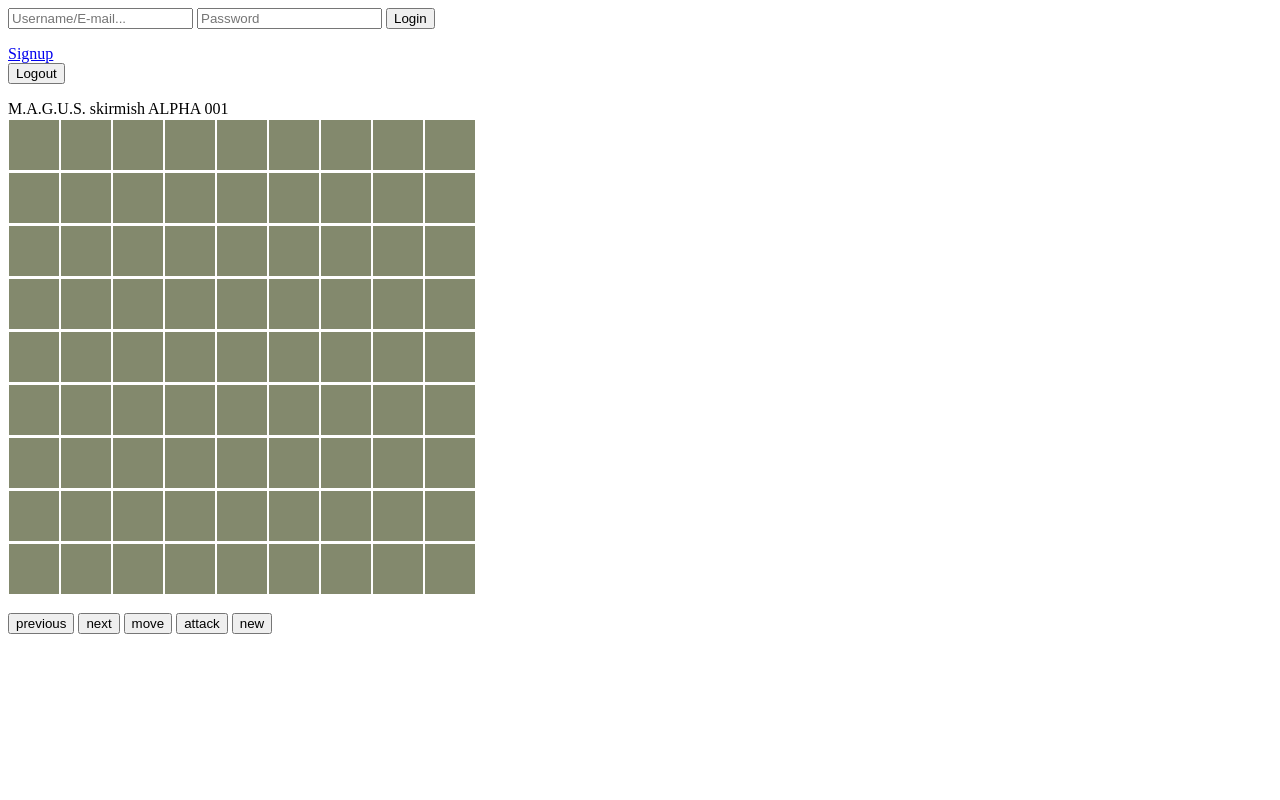
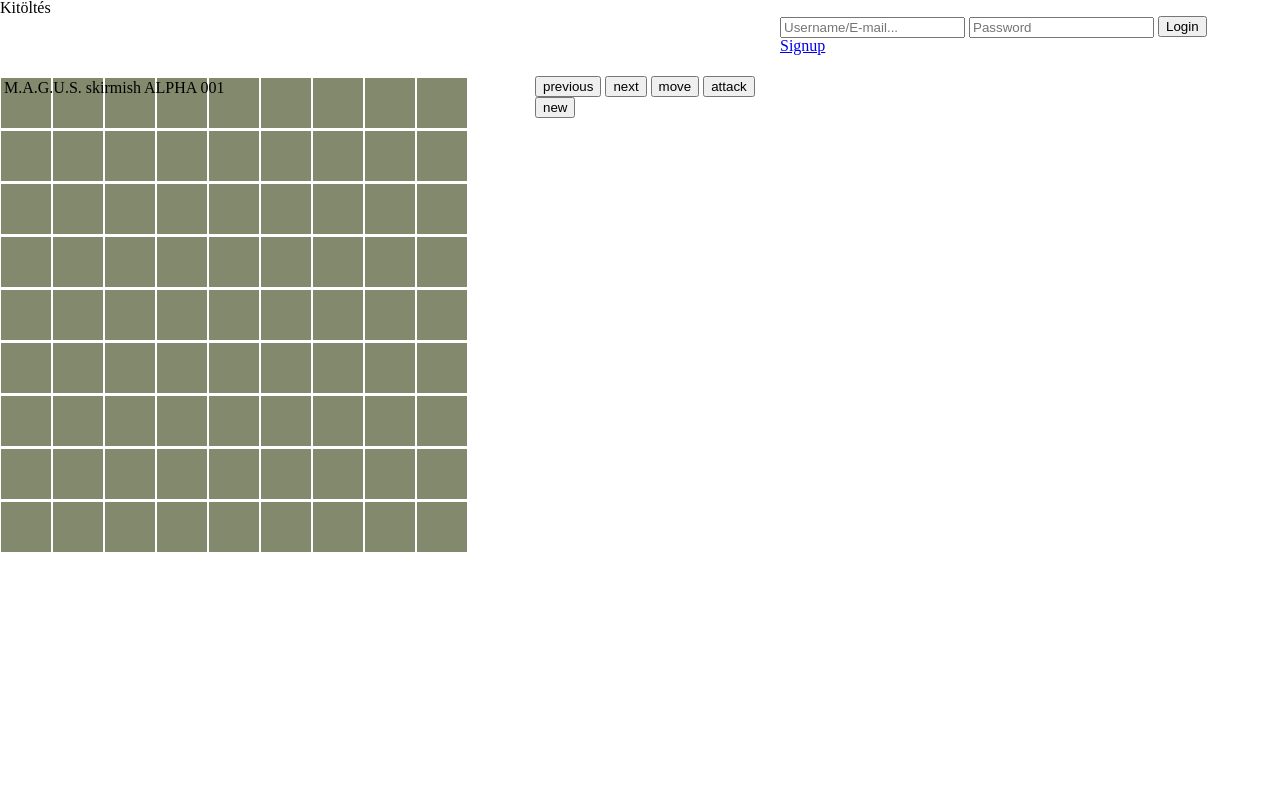
Before and after one commit to bugtrooper/p103_magus_skirmish_dev, a PHP site: page / in a window 1280 px wide. Run offline with PHP 8.4, Linux system fonts and the light colour scheme; data that the repository does not hold is empty.

Commit message:
CSS, Divelés és typo

```diff
--- a/create-new-password.php
+++ b/create-new-password.php
@@ -16,10 +16,8 @@
           <input type="password" name="pwd-repeat" placeholder="Repeat new password">
           <button type="submit" name="reset-password-submit">Reset password</button>
         </form>
-
         <?php
       }
     }
-   ?>
-
+     ?>
 </main>
--- a/index.php
+++ b/index.php
@@ -1,36 +1,15 @@
+<head>
+	<title>Magus Skirmish Project</title>
+	<meta charset="utf-8">
+	<link rel="stylesheet" href="style.css">
+</head>
+<body>
+
+	<div id="Headline">
+		<p>Kitöltés</p>
+		<div id="Login">
 		<?php
 			session_start();
- ?>
-<meta charset="utf-8">
-<style>
-table {
-	border: "0";
-	border-style: none;
-	cellspacing="0";
-	cellpadding="0";
-	border-collapse: collapse;
-	border-spacing: 0px;
-}
-
-table, td {
-	font-size: "0";
-	border: "0";
-	border-collapse: collapse;
-	height: 50px;
-	width: 50px;
-	cellspacing="0";
-	padding-top: 2px;
-	padding-right: 1px;
-	padding-bottom: 1px;
-	padding-left: 1px;
-	border-spacing: 0px;
-}
-</style>
-<body>
-	<!-- Login -->
-
-	<div>
-		<?php
 			if (isset($_SESSION['userId'])) {
 				echo '<form action="processing/logout.php" method="post">
 					<button type="submit">Logout</button>
@@ -42,18 +21,17 @@
 					<input type="password" name="pwd" placeholder="Password">
 					<button type="submit" name="login-submit">Login</button>
 				</form>
-				<a href="signup.php">Signup</a>
-				<form action="logout" method="post">
-					<button type="submit" name="logout-submit">Logout</button>
-				</form>';
+				<a href="signup.php">Signup</a>';
+
 			}
 		?>
-
+		</div>
 	</div>
 
 
 
-
+<div id="body">
+	<div id="game">
 		<?php
 		require_once './Adatbazis.php';
 		require_once './engine.php';
@@ -61,8 +39,7 @@
 		$adatbazis_helyben = new adatbazis_david();
 		$result = $adatbazis_helyben -> adatkeres("SELECT * FROM `map1`");
 		require_once './process_map.php';
-	echo "M.A.G.U.S. skirmish ALPHA 001";
-	echo "<table><br>";
+			echo "<table>";
 			for($j=1;$j<10;$j++)
 			{
 				echo "<tr>";
@@ -76,11 +53,14 @@
 			}
 			echo "</table><br>"	;
 		?>
+	</div>
+	<div id="gombok">
 		<button type="button" onclick=send()>previous</button>
 		<button type="button" onclick=reiceve()>next</button>
 		<button type="button" onclick=move_action()>move</button>
 		<button type="button" onclick=attack_action()>attack</button>
 		<button type="button" onclick=refresh()>new</button>
-
+		<script src="core.js" defer></script>
+	</div>
+	<div style="position: absolute; z-index: 1; margin: 4px; pointer-events: none;">M.A.G.U.S. skirmish ALPHA 001</div>
 </body>
-<script src="core.js" defer></script>
--- a/signup.php
+++ b/signup.php
@@ -22,7 +22,8 @@
           echo '<p class ="signuperror">Username already teaken!</p>';
         }
       }
-      else if ($_GET['signup'] == "success") {
+      if (isset($_GET['signup']))
+          if ($_GET['signup']== "success") {
         echo '<p class ="signupsuccess">Success</p>';
       }
      ?>
--- /dev/null
+++ b/style.css
@@ -0,0 +1,160 @@
+/*
+html5doctor.com Reset Stylesheet
+v1.6.1
+Last Updated: 2010-09-17
+Author: Richard Clark - http://richclarkdesign.com
+Twitter: @rich_clark
+*/
+
+html, body, div, span, object, iframe,
+h1, h2, h3, h4, h5, h6, p, blockquote, pre,
+abbr, address, cite, code,
+del, dfn, em, img, ins, kbd, q, samp,
+small, strong, sub, sup, var,
+b, i,
+dl, dt, dd, ol, ul, li,
+fieldset, form, label, legend,
+table, caption, tbody, tfoot, thead, tr, th, td,
+article, aside, canvas, details, figcaption, figure,
+footer, header, hgroup, menu, nav, section, summary,
+time, mark, audio, video {
+    margin:0;
+    padding:0;
+    border:0;
+    outline:0;
+    font-size:100%;
+    vertical-align:baseline;
+    background:transparent;
+}
+
+body {
+    line-height:1;
+}
+
+article,aside,details,figcaption,figure,
+footer,header,hgroup,menu,nav,section {
+    display:block;
+}
+
+nav ul {
+    list-style:none;
+}
+
+blockquote, q {
+    quotes:none;
+}
+
+blockquote:before, blockquote:after,
+q:before, q:after {
+    content:'';
+    content:none;
+}
+
+a {
+    margin:0;
+    padding:0;
+    font-size:100%;
+    vertical-align:baseline;
+    background:transparent;
+}
+
+/* change colours to suit your needs */
+ins {
+    background-color:#ff9;
+    color:#000;
+    text-decoration:none;
+}
+
+/* change colours to suit your needs */
+mark {
+    background-color:#ff9;
+    color:#000;
+    font-style:italic;
+    font-weight:bold;
+}
+
+del {
+    text-decoration: line-through;
+}
+
+abbr[title], dfn[title] {
+    border-bottom:1px dotted;
+    cursor:help;
+}
+
+table {
+    border-collapse:collapse;
+    border-spacing:0;
+}
+
+/* change border colour to suit your needs */
+hr {
+    display:block;
+    height:1px;
+    border:0;
+    border-top:1px solid #cccccc;
+    margin:1em 0;
+    padding:0;
+}
+
+input, select {
+    vertical-align:middle;
+}
+/*
+
+Innen kezdődik a lényeg.
+
+*/
+table {
+  border: "0";
+  border-style: none;
+  cellspacing="0";
+  cellpadding="0";
+  border-collapse: collapse;
+  border-spacing: 0px;
+}
+table, td {
+  font-size: "0";
+  border: "0";
+  border-collapse: collapse;
+  height: 50px;
+  width: 50px;
+  cellspacing="0";
+  padding-top: 2px;
+  padding-right: 1px;
+  padding-bottom: 1px;
+  padding-left: 1px;
+  border-spacing: 0px;
+}
+#Headline {
+  position: static;
+  top: 0;
+  width: 100%;
+  height: auto;
+}
+#Login {
+  position: absolute;
+/*  float: right;*/
+  right: 0px;
+  width: 500px;
+}
+#body {
+  position: relative;
+  top: 60;
+  width: 800px;
+  height: 600px;
+  z-index: 0;
+}
+#game {
+  position: absolute;
+  width: auto;
+  overflow: auto;
+  z-index: 0;
+}
+#gombok {
+  float: right;
+  position: absolute;
+  width: 250px;
+  right: 15px;
+  top: 0;
+}
```
Lines whose indentation alone changed are shown as unchanged.
